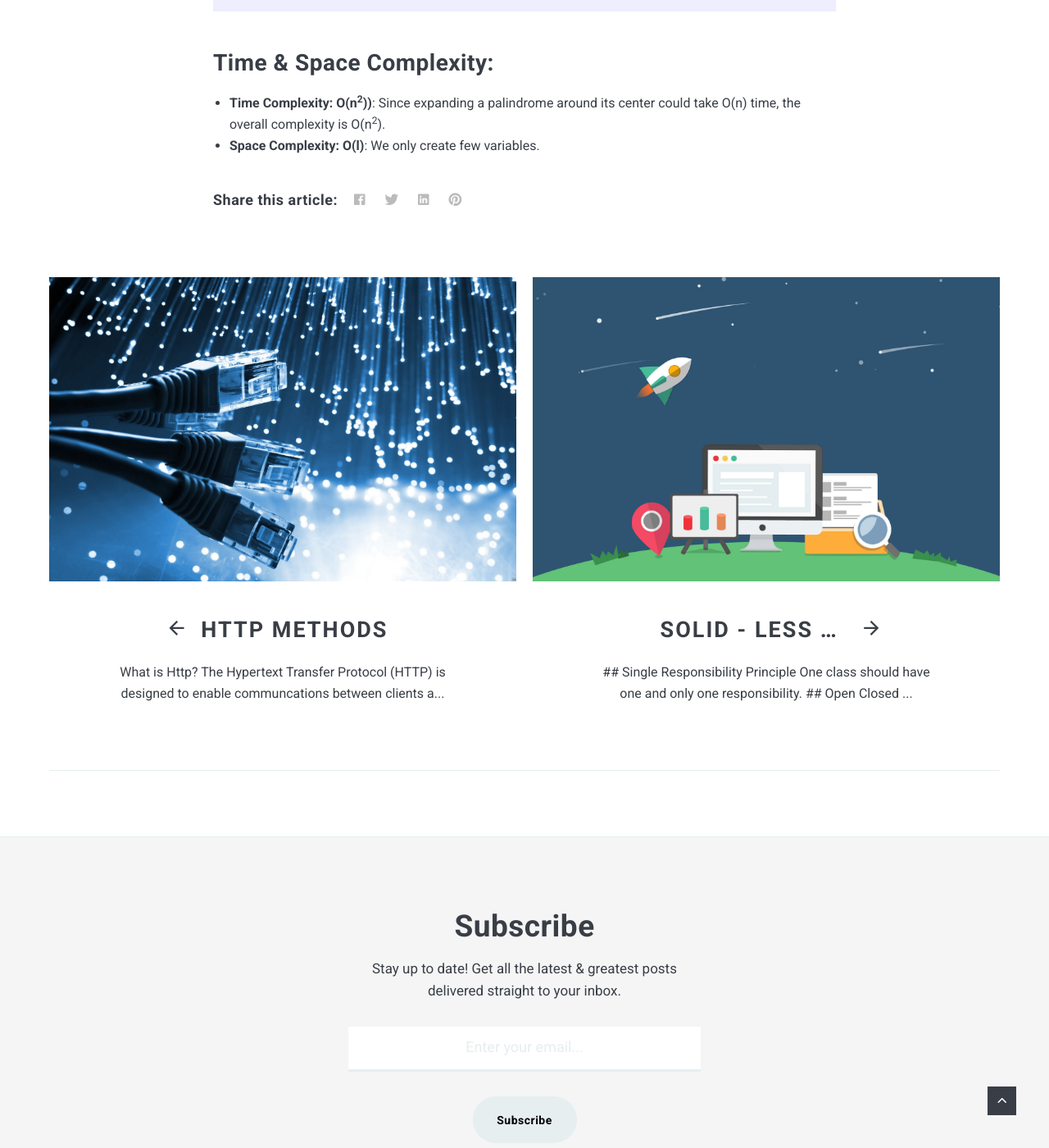
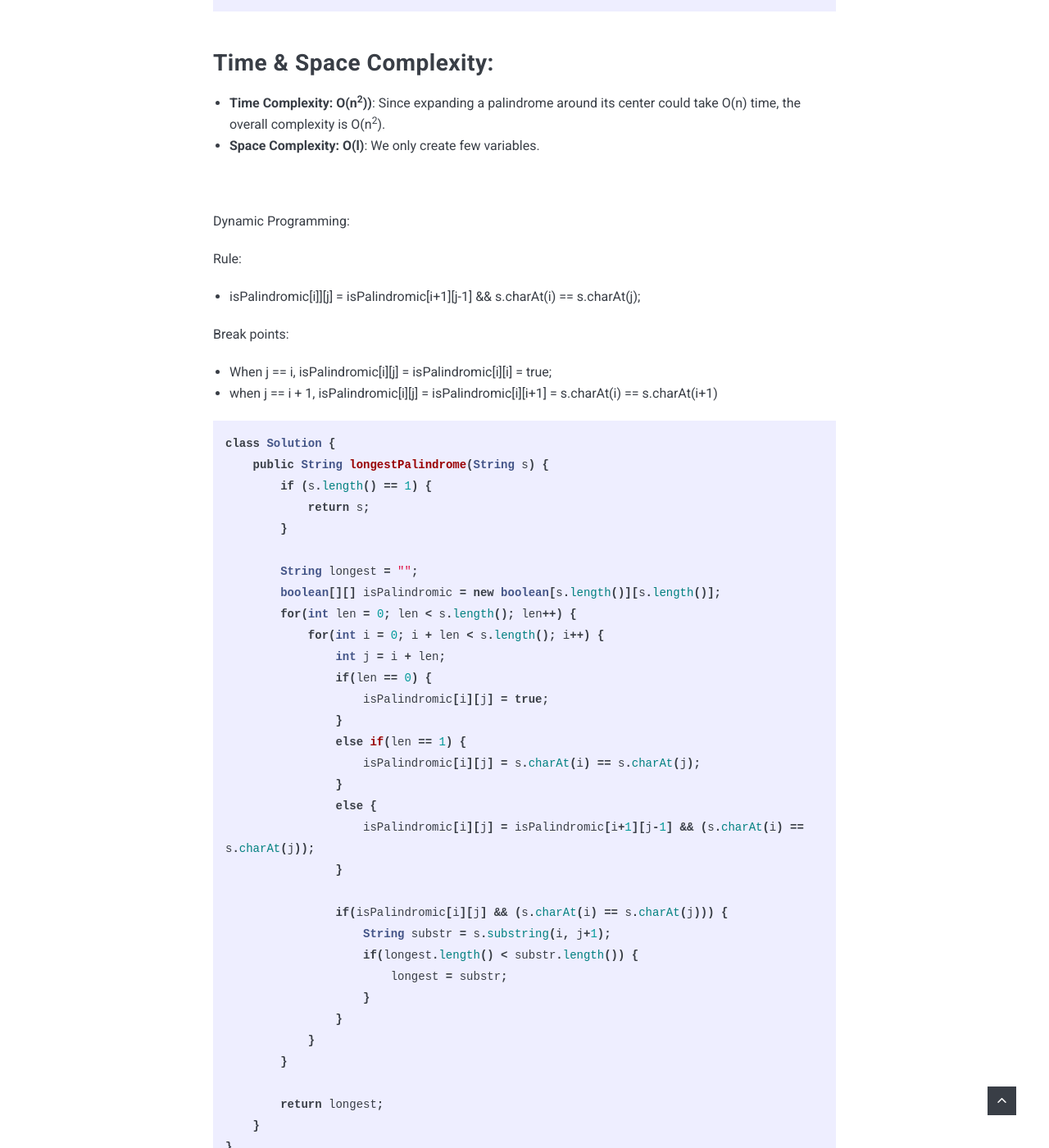
Before and after one commit to XiangXu/ywjxx, a Jekyll site: the page built from _posts/2020-09-24-LeetCode-5.markdown, in a window 1280 px wide and 1400 px high, scrolled down 2803 px. Shown: the whole window at 82% size. Built offline with Jekyll 4.4.1, drawn with Linux system fonts in a browser that asks for light colours; nearby versions of some CDN libraries; comment, search, counter and statistics services are not loaded.

Commit message:
add dp into leetcode 5

````diff
--- a/_posts/2020-09-24-LeetCode-5.markdown
+++ b/_posts/2020-09-24-LeetCode-5.markdown
@@ -77,3 +77,51 @@ class Solution
 
 * **Time Complexity: O(n<sup>2</sup>))**: Since expanding a palindrome around its center could take O(n) time, the overall complexity is O(n<sup>2</sup>).
 * **Space Complexity: O(l)**: We only create few variables.
+
+<!-- Line breaks -->
+<br />
+
+Dynamic Programming:
+
+Rule:
+* isPalindromic[i]][j] = isPalindromic[i+1][j-1] && s.charAt(i) == s.charAt(j);
+
+Break points:
+  * When j == i, isPalindromic[i][j] =  isPalindromic[i][i] = true;
+  * when j == i + 1, isPalindromic[i][j] = isPalindromic[i][i+1] = s.charAt(i) == s.charAt(i+1)
+
+```java
+class Solution {
+    public String longestPalindrome(String s) {
+        if (s.length() == 1) {
+            return s;
+        }
+
+        String longest = "";
+        boolean[][] isPalindromic = new boolean[s.length()][s.length()];
+        for(int len = 0; len < s.length(); len++) {
+            for(int i = 0; i + len < s.length(); i++) {
+                int j = i + len;
+                if(len == 0) {
+                    isPalindromic[i][j] = true;
+                }
+                else if(len == 1) {
+                    isPalindromic[i][j] = s.charAt(i) == s.charAt(j);
+                }
+                else {
+                    isPalindromic[i][j] = isPalindromic[i+1][j-1] && (s.charAt(i) == s.charAt(j));
+                }
+
+                if(isPalindromic[i][j] && (s.charAt(i) == s.charAt(j))) {
+                    String substr = s.substring(i, j+1);
+                    if(longest.length() < substr.length()) {
+                        longest = substr;
+                    }
+                }
+            }
+        }
+
+        return longest;
+    }
+}
+```
````
